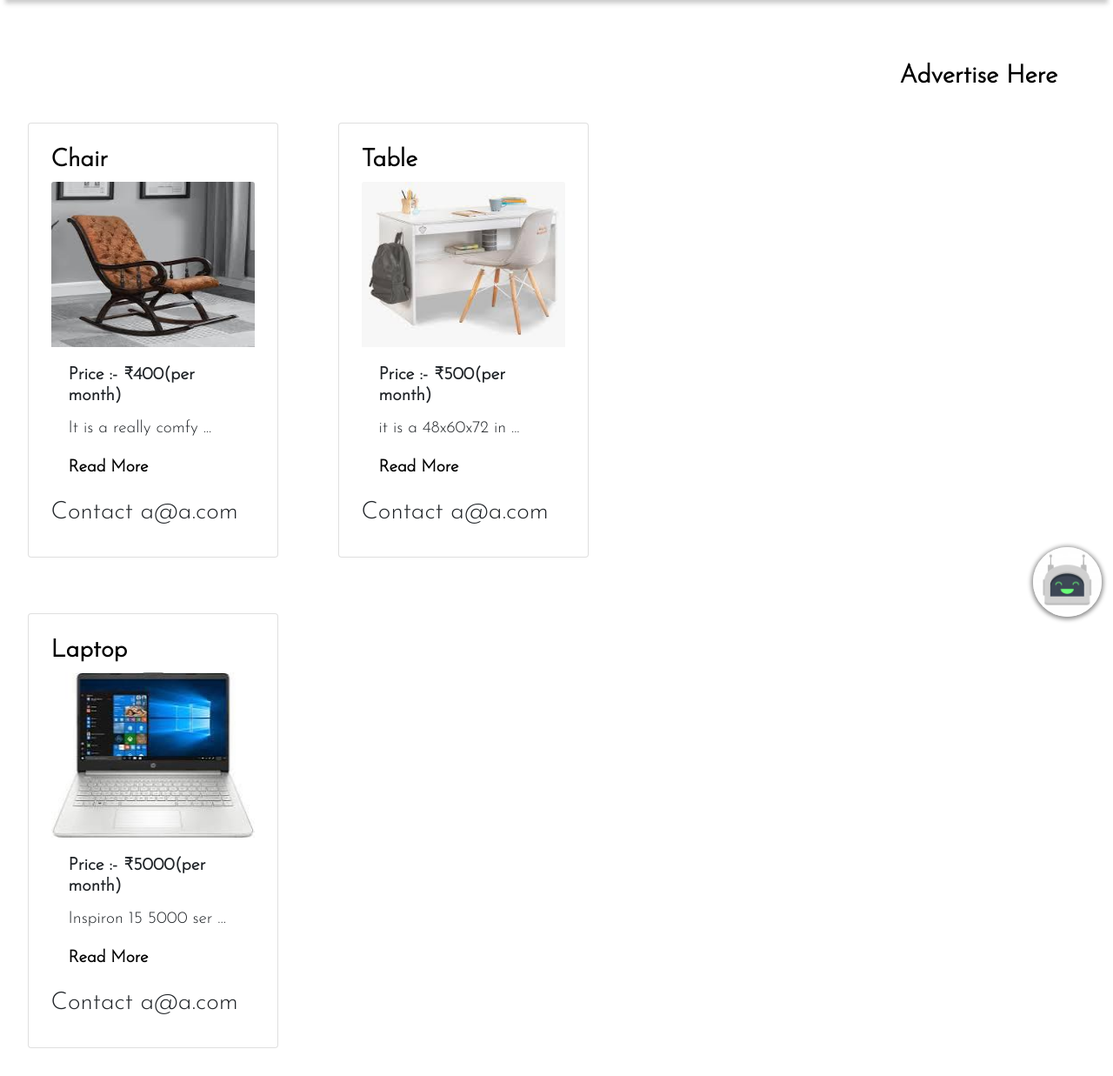
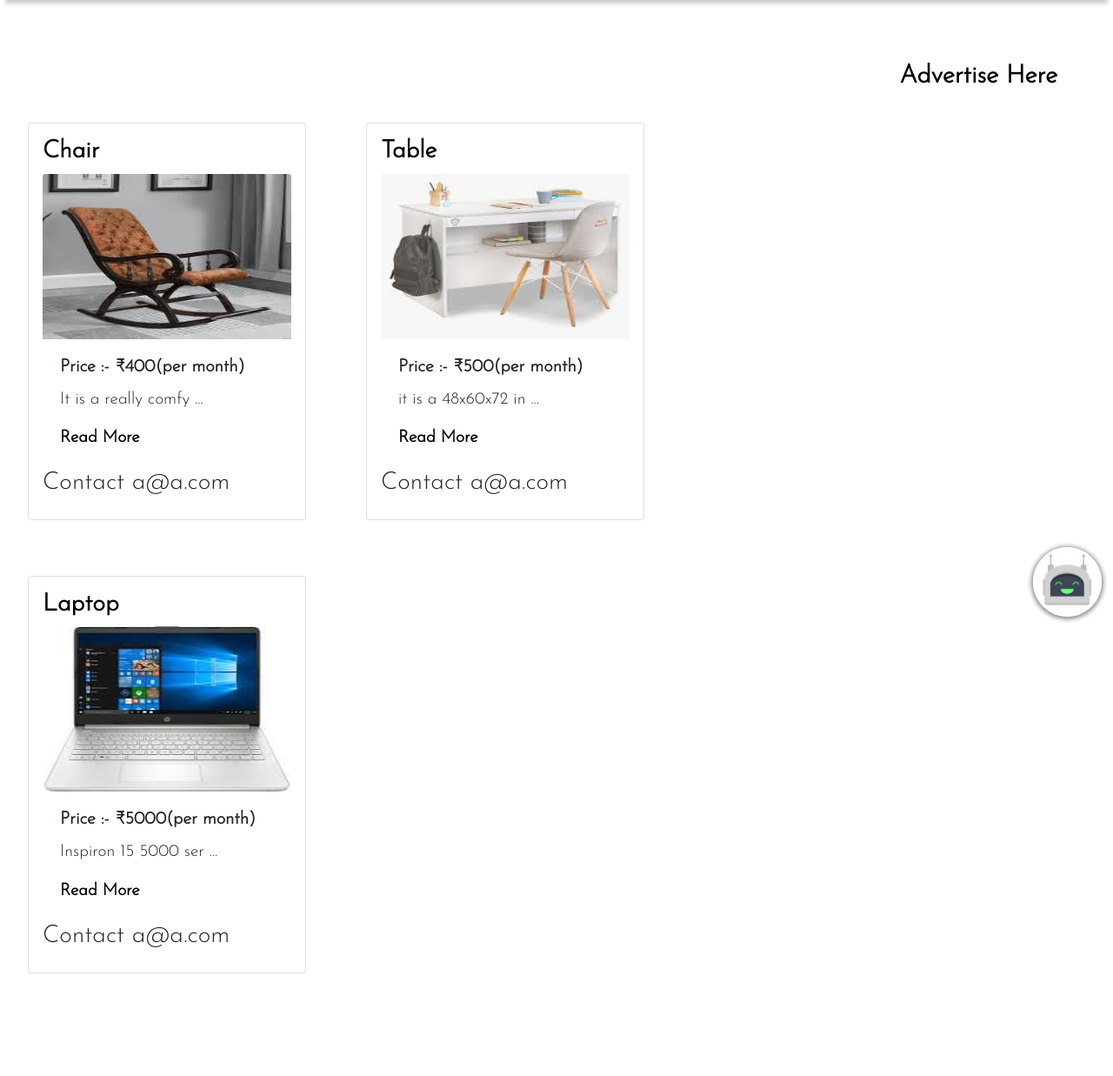
Before and after one commit to tijilchhabra1729/organiziva, a Flask app: page /allrental in a window 1280 px wide. Shown: the part 59-1296 px from the top of the page at 87% size. After the commit the page ends 1178 px from the top, so only its background shows below. Run offline with Flask 2, Linux system fonts and the light colour scheme; a user stored in the database is signed in; data comes from the database, SQL or seed files in the repository; some libraries are stand-ins or nearby versions.

Commit message:
width change

```diff
--- a/Tool/templates/allrent.htm
+++ b/Tool/templates/allrent.htm
@@ -5,8 +5,9 @@
 <a style="margin-right: 5%;" id="ad" class = 'clicks' href="{{url_for('make_rental')}}">Advertise Here</a>
 <br><br>
 {%for r in rent%}
+<div style="display: inline-block;">
   <a href = '{{url_for('single_rent' , rent_id = r.id)}}'>
-    <div class="card" style="width: 18rem; display:inline-block;">
+    <div class="card" style="width: 20rem; display:inline-block; padding: 1em;">
       <a href = '{{url_for('single_rent' , rent_id = r.id)}}' class="card-title"><h3 style="font-weight: 800;">{{r.thing}}</h3></a>
       <a href="{{url_for('static' , filename = r.image)}}">
       <img height="190vh" width = "100vw" src="{{url_for('static' , filename = r.image)}}" class="card-img-top" alt="image can't load">
@@ -18,8 +19,8 @@
         <a style="font-size: larger; font-weight: 600;" href="{{url_for('single_rent' , rent_id = r.id)}}">Read More</a>
     </div>
     <h3>Contact {{r.user.email}}</h3>
-  </a>
-  </div>
+
+  </div></a></div>
 
 
 
```
Also changed, not shown: Tool/static/remote.css (line endings or trailing spaces).
